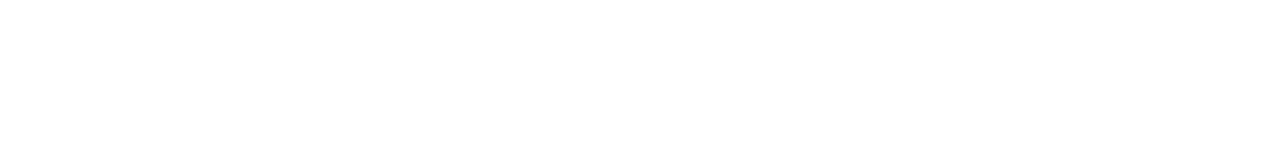
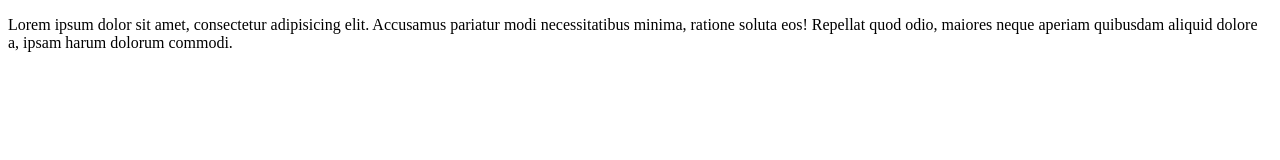
Before and after one commit to axsvmm/461-week-3, a plain HTML site: page index.html in a window 1280 px wide. Drawn offline with Linux system fonts and the light colour scheme.

Commit message:
remove heading add paragrapgh

```diff
--- a/index.html
+++ b/index.html
@@ -6,6 +6,6 @@
 	<title>Document</title>
 </head>
 <body>
-
+	<p>Lorem ipsum dolor sit amet, consectetur adipisicing elit. Accusamus pariatur modi necessitatibus minima, ratione soluta eos! Repellat quod odio, maiores neque aperiam quibusdam aliquid dolore a, ipsam harum dolorum commodi.</p>
 </body>
 </html>
```
